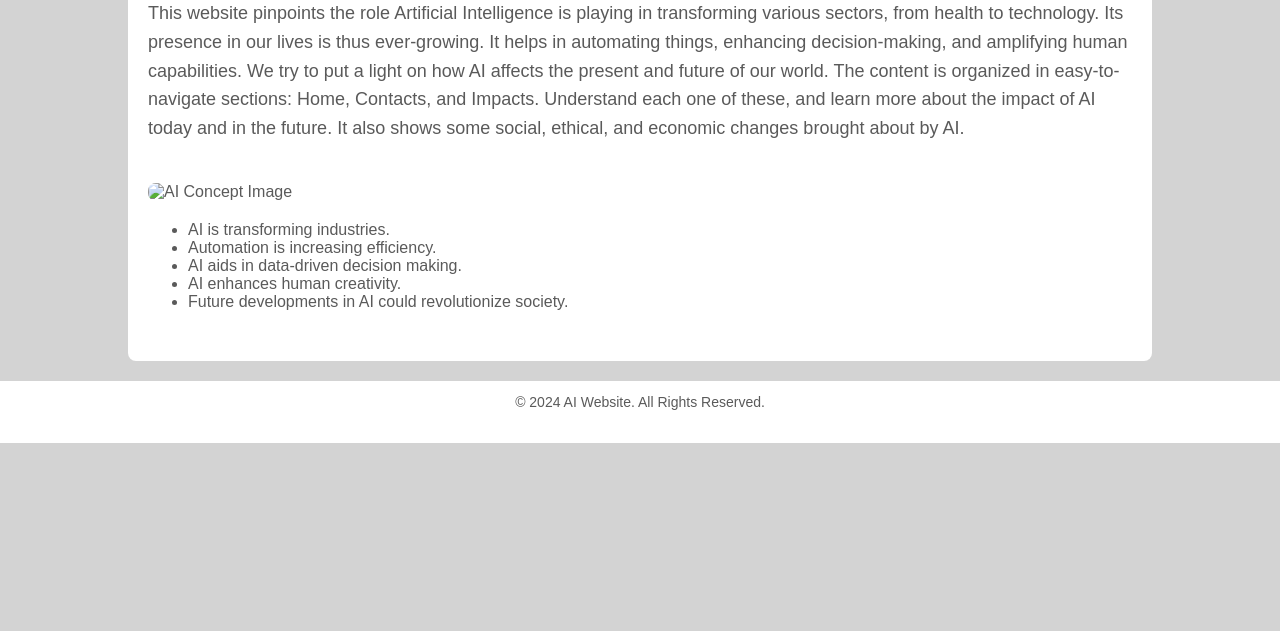
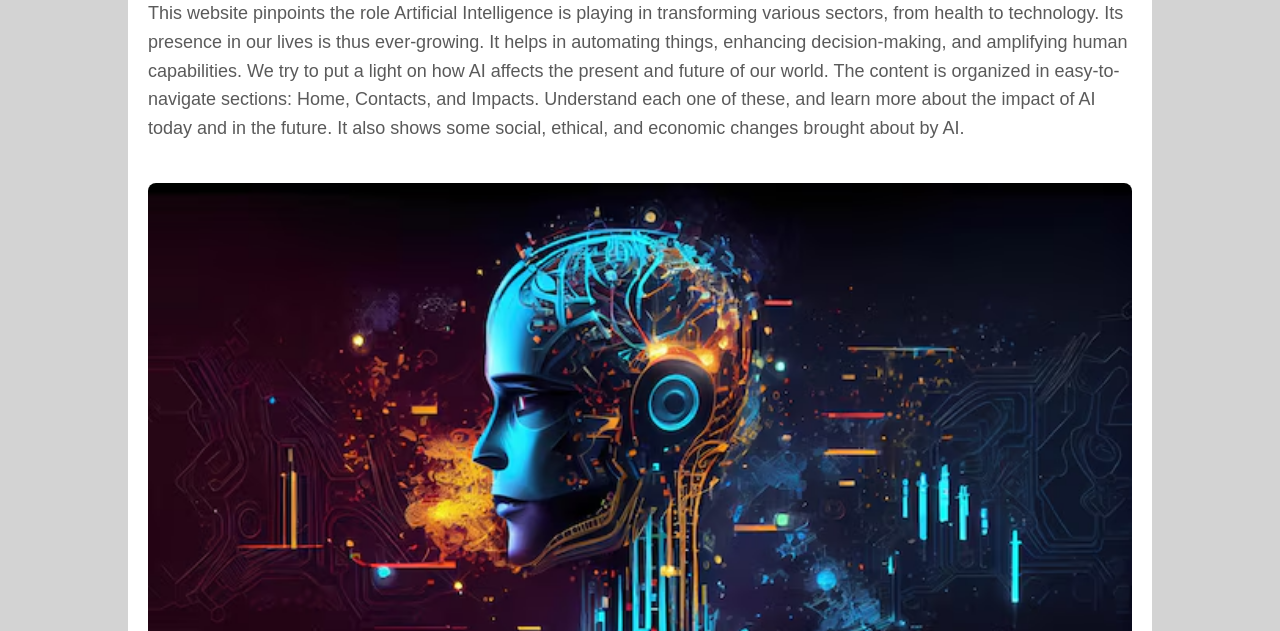
Before and after one commit to NP175548/5.6-AI-Website, a plain HTML site: page index.html in a window 1280 px wide. Shown: the part 169-800 px from the top of the page. Drawn offline with Linux system fonts and the light colour scheme.

Commit message:
Update index.html

```diff
--- a/index.html
+++ b/index.html
@@ -24,7 +24,7 @@
         <section id="home">
             <h1>Welcome to AI's World</h1>
             <p>This website pinpoints the role Artificial Intelligence is playing in transforming various sectors, from health to technology. Its presence in our lives is thus ever-growing. It helps in automating things, enhancing decision-making, and amplifying human capabilities. We try to put a light on how AI affects the present and future of our world. The content is organized in easy-to-navigate sections: Home, Contacts, and Impacts. Understand each one of these, and learn more about the impact of AI today and in the future. It also shows some social, ethical, and economic changes brought about by AI. </p>
-            <img src="images/home-image.jpg" alt="AI Concept Image">
+            <img src="home-image.jpg" alt="AI Concept Image">
             <ul>
                 <li>AI is transforming industries.</li>
                 <li>Automation is increasing efficiency.</li>
```
